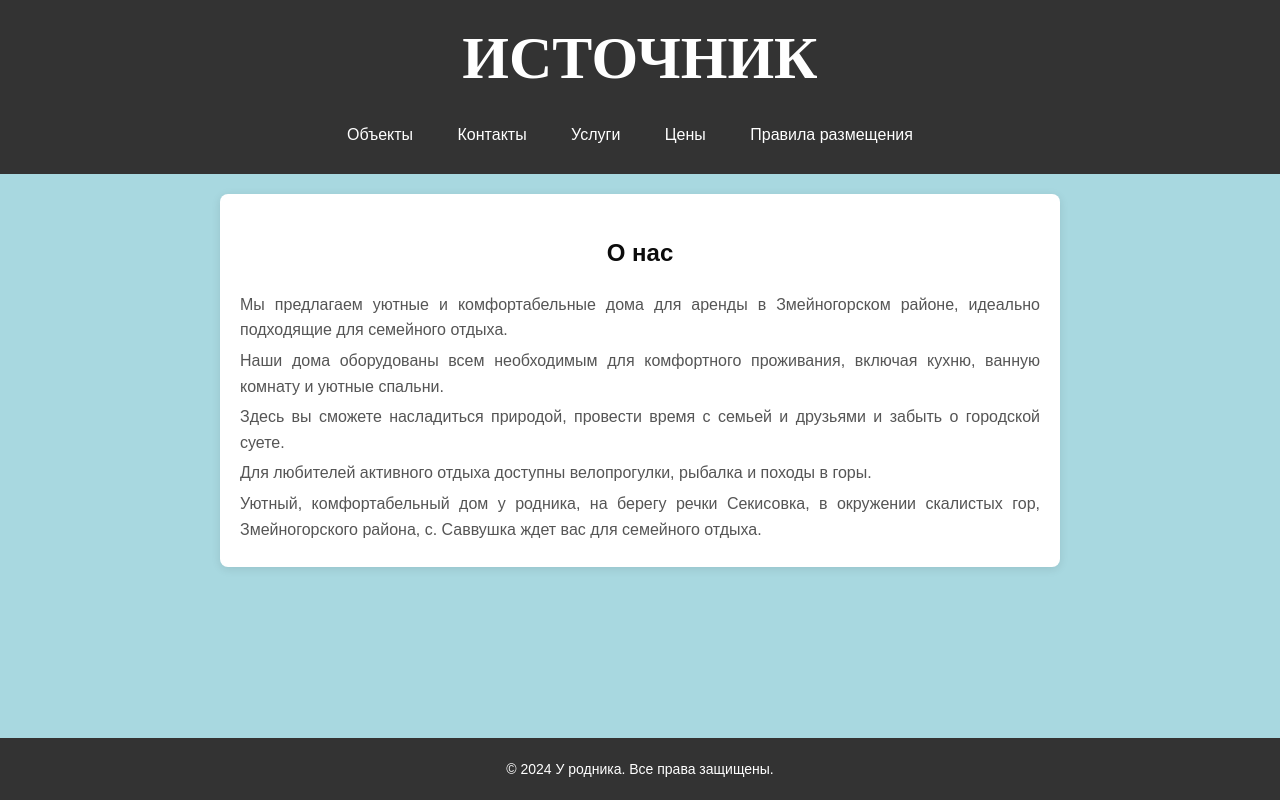
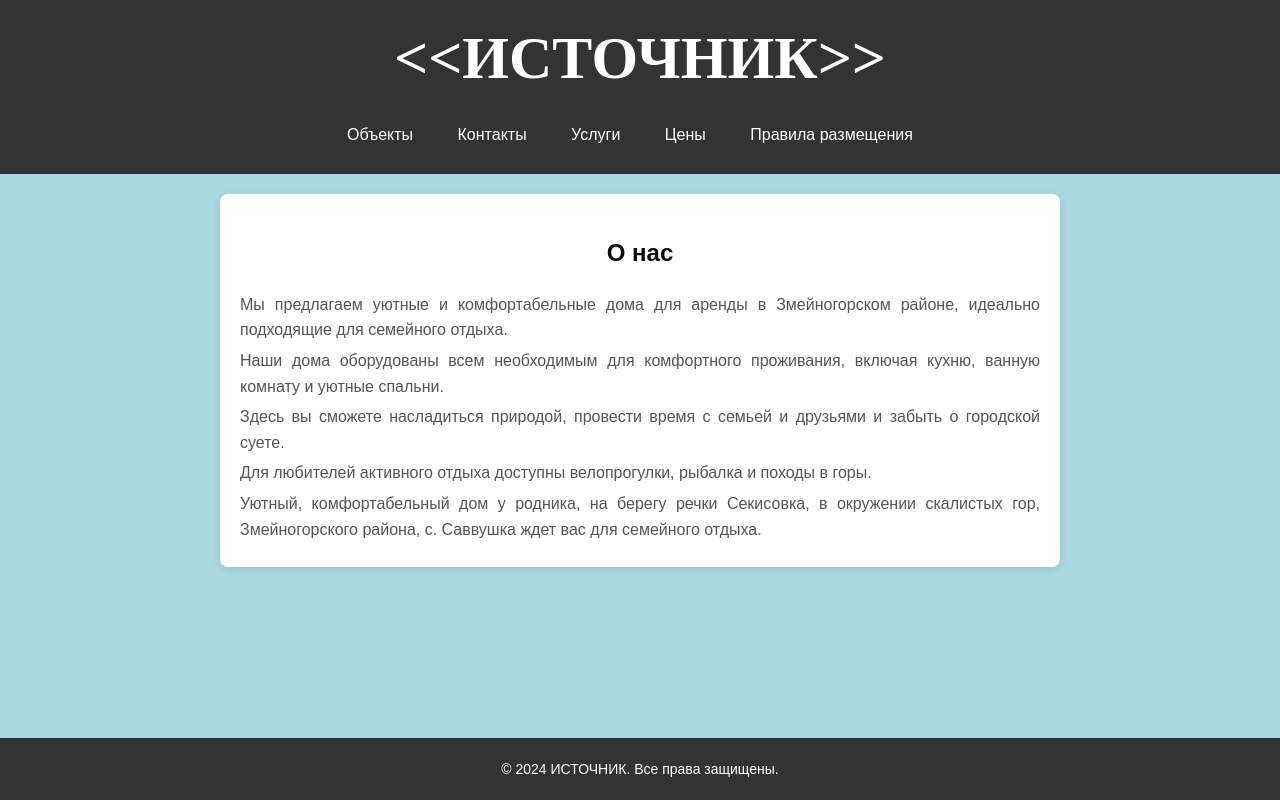
Before and after one commit to kirillPro2020/web, a plain HTML site: page about.html in a window 1280 px wide. Drawn offline with Linux system fonts and the light colour scheme.

Commit message:
Add files via upload

```diff
--- a/about.html
+++ b/about.html
@@ -4,12 +4,12 @@
 		<meta charset="utf-8" />
 		<meta name="description" content="Бронирование уютных домов для аренды в живописном регионе.">
 		<meta name="viewport" content="width=device-width, initial-scale=1.0">
-		<title>У родника</title>
+		<title>ИСТОЧНИК</title>
 		<link rel ="stylesheet" href ="css/styles_about.css">
 	</head>
 	<body>
 		<header>
-		<h1  id="title" onclick="goToHome()"> ИСТОЧНИК </h1>
+		<h1  id="title" onclick="goToHome()"> <<ИСТОЧНИК>> </h1>
 
 <script> // Код возрата на главную страницу (JavaScript)
     function goToHome(){
@@ -38,7 +38,7 @@
         </section>
 
 		<footer>
-			<p>&copy; 2024 У родника. Все права защищены.</p>
+			<p>&copy; 2024 ИСТОЧНИК. Все права защищены.</p>
 		</footer>
 	</body>
 </html>
```
Also changed, not shown: Placement_rules.html (+1 -1 lines), contact.html (+2 -2 lines), index.html (+11 -3 lines), listings.html (+1 -1 lines), price.html (+1 -1 lines), services.html (+2 -2 lines).
